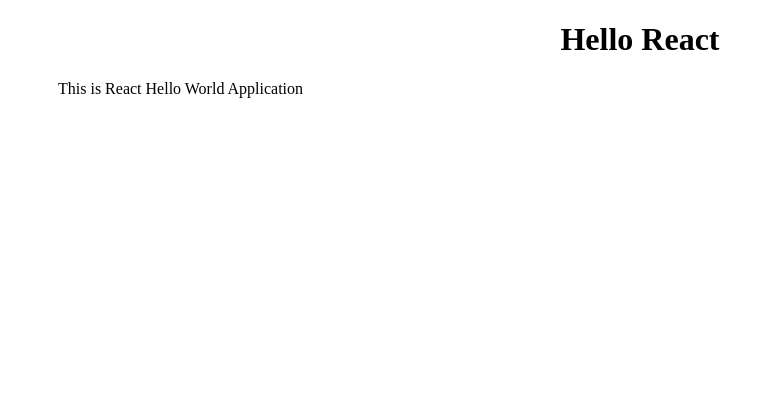
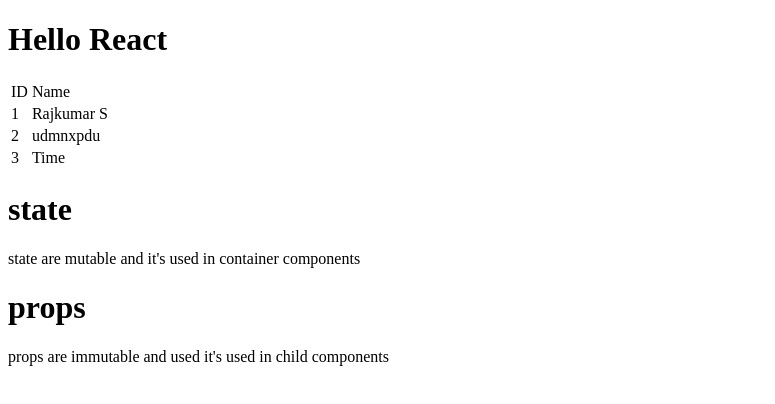
Before and after one commit to S-Rajkumar/Hello-React, a React (Create React App) app: page / in a window 1280 px wide. Shown: the top 404 px of the page, without its empty margins (0-775 px from the left). Built offline with nearby package versions, Linux system fonts and the light colour scheme.

Commit message:
Basic props and state

```diff
--- a/src/App.js
+++ b/src/App.js
@@ -1,33 +1,18 @@
 import React from 'react';
+import Header from './components/header.js';
+import PersonTable from './components/tableDataLoad.js';
+import StateAndPropsDemo from './components/stateAndProps.js';
 
 class App extends React.Component {
   render(){
     return(
       <div>
-        <center><Title /></center>
-        <Description />
+        <Header />
+        <PersonTable />
+        <StateAndPropsDemo title = "props" />
       </div>
     );
   }
 }
 
-class Title extends React.Component {
-  render() {
-    return(
-      <h1>Hello React</h1>
-    )
-  }
-}
-
-class Description extends React.Component {
-  render() {
-    var pStyle = {
-      marginLeft: 50
-    }
-    return(
-      <p style={pStyle}>This is React Hello World Application</p>
-    )
-  }
-}
-
 export default App;
--- /dev/null
+++ b/src/components/header.js
@@ -0,0 +1,34 @@
+import React from 'react';
+
+class Header extends React.Component {
+    render(){
+        return(
+            <div>
+                <Logo />
+                <Nav />
+            </div>
+        );
+    }
+}
+
+class Logo extends React.Component {
+    render() {
+        return(
+            <div>
+
+            </div>
+        )
+    }
+}
+
+class Nav extends React.Component {
+    render() {
+        return(
+            <div>
+                <h1>Hello React</h1>
+            </div>
+        )
+    }
+}
+
+export default Header;
--- /dev/null
+++ b/src/components/stateAndProps.js
@@ -0,0 +1,48 @@
+import React from 'react';
+
+class StateAndPropsDemo extends React.Component {
+    render(){
+        return(
+            <div>
+                <StateDemo />
+                <PropsDemo title = {this.props.title} />
+            </div>
+        )
+    }
+}
+
+class StateDemo extends React.Component{
+    constructor(){
+        super();
+        this.state = {
+            title : "state",
+            description : "state are mutable and it's used in container components"
+        }
+    }
+
+    render(){
+        return(
+            <div>
+                <h1>{this.state.title}</h1>
+                <p>{this.state.description}</p>
+            </div>
+        )
+    }
+}
+
+class PropsDemo extends React.Component {
+    render(){
+        return(
+            <div>
+                <h1>{this.props.title}</h1>
+                <p>{this.props.description}</p>
+            </div>
+        )
+    }
+}
+
+PropsDemo.defaultProps = {
+    description : "props are immutable and used it's used in child components"
+}
+
+export default StateAndPropsDemo;
--- /dev/null
+++ b/src/components/tableDataLoad.js
@@ -0,0 +1,48 @@
+import React from 'react'
+
+class PersonTable extends React.Component {
+    constructor(){
+        super();
+        this.state = {
+            records: [
+                {
+                    "id": 1,
+                    "Name": "Rajkumar S"
+                },
+                {
+                    "id": 2,
+                    "Name": "udmnxpdu"
+                },
+                {
+                    "id": 3,
+                    "Name": "Time"
+                }
+            ]
+        }
+    }
+    render(){
+        return(
+            <div>
+                <table>
+                    <thead><tr><td>ID</td><td>Name</td></tr></thead>
+                    <tbody>
+                        {this.state.records.map((Me, i) => <TableRow key = {i} record = {Me} />)}
+                    </tbody>
+                </table>
+            </div>
+        )
+    }
+}
+
+class TableRow extends React.Component {
+    render(){
+        return(
+            <tr>
+                <td>{this.props.record.id}</td>
+                <td>{this.props.record.Name}</td>
+            </tr>
+        )
+    }
+}
+
+export default PersonTable;
```
Also changed, not shown: package.json (+7 -1 lines), 1 other file (tests, documents, lock files or other folders).
